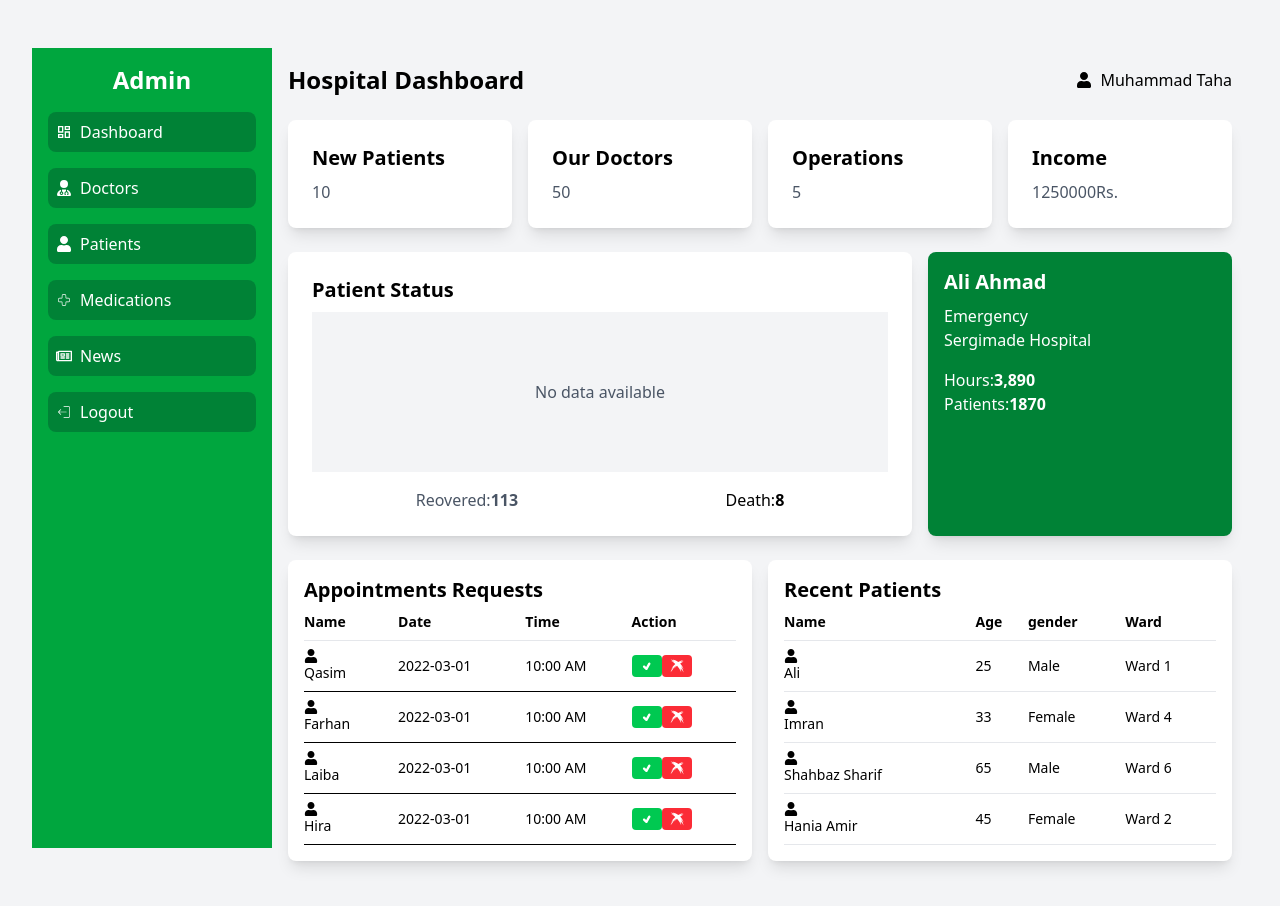
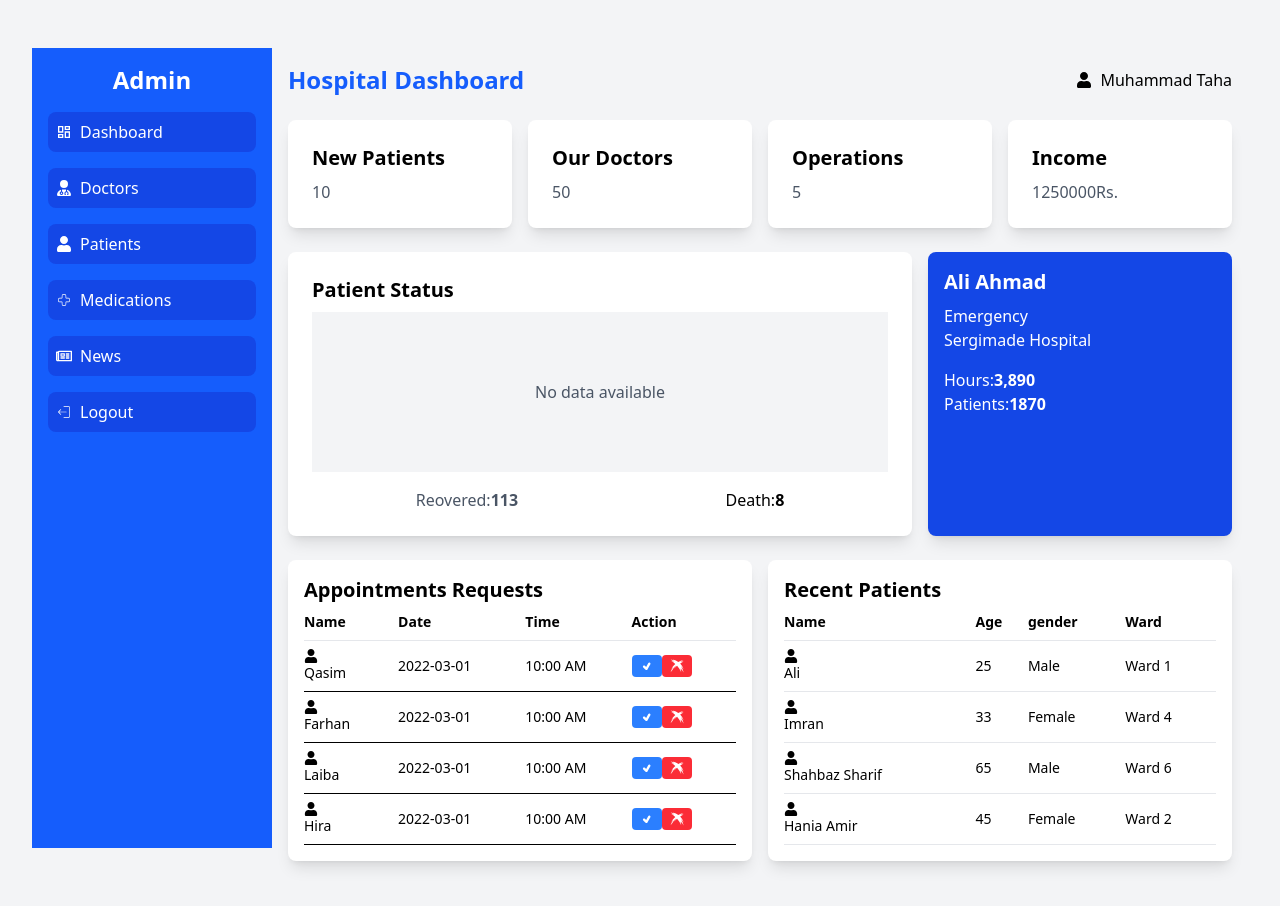
Before and after one commit to ammar25ahmad/Hospital-Management-System, a React (Vite) app in the folder frontend/: page /admin in a window 1280 px wide. Shown: the top 906 px of the page. Built offline with nearby package versions, Linux system fonts and the light colour scheme.

Commit message:
Routing Done and some changes in theme

```diff
--- a/frontend/src/components/AdminDoctor.jsx
+++ b/frontend/src/components/AdminDoctor.jsx
@@ -2,6 +2,10 @@ function AdminDoctor() {
     return (
         <>
             Doctor's Data here for Admin
+
+
+            {/* Taha idhar doctors ka data ke liye frontend banana hai matlab ke list ho gi table ki trhan ki udhar un ke name, department, patients checked,  doctors ki income waghaira aur har doctor le agay aik details ka button ho ga us me jo usne patients check kiye hon gay wo aaa rhay hon gay aur har patient se jitni fees li ho gi wo aa hi ho gi
+            lekin doctor kuch add nhi kar sakta wo sara backend se automate ho ga */}
         </>
     );
 }
--- /dev/null
+++ b/frontend/src/components/AdminMedications.jsx
@@ -0,0 +1,9 @@
+function AdminMedications() {
+    return(
+        <>
+            Medications Data here (Admin)
+        </>
+    )
+}
+
+export default AdminMedications
--- a/frontend/src/components/AdminMenu.jsx
+++ b/frontend/src/components/AdminMenu.jsx
@@ -1,4 +1,4 @@
-import { BrowserRouter, Router, Routes, Link } from "react-router-dom";
+import { Link } from "react-router-dom";
 import React from "react";
 import { MdOutlineDashboard } from "react-icons/md";
 import { FaUser } from "react-icons/fa";
@@ -8,12 +8,12 @@ import { CiLogout } from "react-icons/ci";
 import { FaRegNewspaper } from "react-icons/fa";
 
 function AdminMenu() {
-    return(
-        <aside className="w-60 bg-green-600 text-white p-4 h-screen">
+  return (
+    <aside className="w-60 bg-blue-600 text-white p-4 h-screen">
       <h1 className="text-2xl font-bold mb-4 text-center">Admin</h1>
       <ul>
         <Link to='/admin'>
-            <li className="mb-4 flex items-center bg-green-700 rounded-lg p-2">
+          <li className="mb-4 flex items-center bg-blue-700 rounded-lg p-2">
             <span className="mr-2">
               <MdOutlineDashboard />
             </span>
@@ -21,37 +21,45 @@ function AdminMenu() {
           </li>
         </Link>
         <Link to="/admin/doctors">
-            <li className="mb-4 flex items-center bg-green-700 rounded-lg p-2">
+          <li className="mb-4 flex items-center bg-blue-700 rounded-lg p-2">
             <span className="mr-2">
               <FaUserDoctor />
             </span>
             Doctors
           </li>
         </Link>
-            <li className="mb-4 flex items-center bg-green-700 rounded-lg p-2">
+        <Link to="/admin/patients">
+          <li className="mb-4 flex items-center bg-blue-700 rounded-lg p-2">
             <span className="mr-2">
               <FaUser />
             </span>
-              <a href="">Patients</a>
+            Patients
           </li>
-            <li className="mb-4 flex items-center bg-green-700 rounded-lg p-2">
+        </Link>
+        <Link to="/admin/medications">
+        <li className="mb-4 flex items-center bg-blue-700 rounded-lg p-2">
           <span className="mr-2">
             <CiMedicalCross />
           </span>
-              <a href="">Medications</a>
+          Medications
         </li>
-            <li className="mb-4 flex items-center bg-green-700 rounded-lg p-2">
+        </Link>
+        <Link to="/admin/news">
+        <li className="mb-4 flex items-center bg-blue-700 rounded-lg p-2">
           <span className="mr-2">
             <FaRegNewspaper />
           </span>
-              <a href="">News</a>
+          News
         </li>
-            <li className="mb-4 flex items-center bg-green-700 rounded-lg p-2">
+        </Link>
+        <Link to="/admin">
+        <li className="mb-4 flex items-center bg-blue-700 rounded-lg p-2">
           <span className="mr-2">
             <CiLogout />
           </span>
-              <a href="">Logout</a>
+          Logout
         </li>
+        </Link>
       </ul>
     </aside>
   )
--- /dev/null
+++ b/frontend/src/components/AdminNews.jsx
@@ -0,0 +1,9 @@
+function AdminNews() {
+    return(
+        <>
+            News Data here (Admin)
+        </>
+    )
+}
+
+export default AdminNews
--- /dev/null
+++ b/frontend/src/components/AdminPatients.jsx
@@ -0,0 +1,9 @@
+function AdminPatients() {
+    return(
+        <>
+            Patients Data here (Admin)
+        </>
+    )
+}
+
+export default AdminPatients
--- a/frontend/src/components/Admindash.jsx
+++ b/frontend/src/components/Admindash.jsx
@@ -1,5 +1,5 @@
 import React from "react";
-import { BrowserRouter, Router, Routes } from 'react-router-dom'
+import { Link } from 'react-router-dom'
 import { FaUser } from "react-icons/fa";
 import { TiTick } from "react-icons/ti";
 import { GiCrossMark } from "react-icons/gi";
@@ -11,7 +11,7 @@ const Admindash = () => {
 
         <main className="flex-1 p-4">
           <header className="flex justify-between items-center mb-6">
-            <h1 className="text-2xl font-bold">Hospital Dashboard</h1>
+            <h1 className="text-2xl text-blue-600 font-bold">Hospital Dashboard</h1>
             <div className="flex items-center">
               <span className="mr-2">
                 <FaUser />
@@ -21,14 +21,19 @@ const Admindash = () => {
           </header>
           {/* Cards Content */}
           <div className="grid grid-cols-1 md:grid-cols-2 lg:grid-cols-4 gap-4 mb-6">
+            <Link to='/admin/patients'>
               <div className="bg-white rounded-lg shadow-lg p-6">
                 <h2 className="text-xl font-bold mb-2">New Patients</h2>
                 <p className="text-gray-600">10</p>
               </div>
+            </Link>
+            <Link to='/admin/doctors'>
               <div className="bg-white rounded-lg shadow-lg p-6">
                 <h2 className="text-xl font-bold mb-2">Our Doctors</h2>
                 <p className="text-gray-600">50</p>
               </div>
+            </Link>
+
             <div className="bg-white rounded-lg shadow-lg p-6">
               <h2 className="text-xl font-bold mb-2">Operations</h2>
               <p className="text-gray-600">5</p>
@@ -54,7 +59,7 @@ const Admindash = () => {
                 </span>
               </div>
             </div>
-            <div className="bg-green-700 text-white p-4 rounded-lg shadow-lg">
+            <div className="bg-blue-700 text-white p-4 rounded-lg shadow-lg">
               <h2 className="text-xl font-bold mb-2">Ali Ahmad</h2>
               <p>Emergency</p>
               <p>Sergimade Hospital</p>
@@ -92,7 +97,7 @@ const Admindash = () => {
                     <td className="py-2">2022-03-01</td>
                     <td className="py-2">10:00 AM</td>
                     <td className="py-2">
-                      <button className="bg-green-500 hover:bg-green-700 text-white font-bold py-1 px-2 rounded">
+                      <button className="bg-blue-500 hover:bg-blue-700 text-white font-bold py-1 px-2 rounded">
                         <TiTick />
                       </button>
                       <button className="bg-red-500 hover:bg-red-700 text-white font-bold py-1 px-2 rounded">
@@ -110,7 +115,7 @@ const Admindash = () => {
                     <td className="py-2">2022-03-01</td>
                     <td className="py-2">10:00 AM</td>
                     <td className="py-2">
-                      <button className="bg-green-500 hover:bg-green-700 text-white font-bold py-1 px-2 rounded">
+                      <button className="bg-blue-500 hover:bg-blue-700 text-white font-bold py-1 px-2 rounded">
                         <TiTick />
                       </button>
                       <button className="bg-red-500 hover:bg-red-700 text-white font-bold py-1 px-2 rounded">
@@ -128,7 +133,7 @@ const Admindash = () => {
                     <td className="py-2">2022-03-01</td>
                     <td className="py-2">10:00 AM</td>
                     <td className="py-2">
-                      <button className="bg-green-500 hover:bg-green-700 text-white font-bold py-1 px-2 rounded">
+                      <button className="bg-blue-500 hover:bg-blue-700 text-white font-bold py-1 px-2 rounded">
                         <TiTick />
                       </button>
                       <button className="bg-red-500 hover:bg-red-700 text-white font-bold py-1 px-2 rounded">
@@ -146,7 +151,7 @@ const Admindash = () => {
                     <td className="py-2">2022-03-01</td>
                     <td className="py-2">10:00 AM</td>
                     <td className="py-2">
-                      <button className="bg-green-500 hover:bg-green-700 text-white font-bold py-1 px-2 rounded">
+                      <button className="bg-blue-500 hover:bg-blue-700 text-white font-bold py-1 px-2 rounded">
                         <TiTick />
                       </button>
                       <button className="bg-red-500 hover:bg-red-700 text-white font-bold py-1 px-2 rounded">
--- a/frontend/src/main.jsx
+++ b/frontend/src/main.jsx
@@ -4,12 +4,14 @@ import React from "react";
 import {BrowserRouter, Routes, Route} from 'react-router-dom'
 import "./index.css";
 import Admin from "./pages/Admin";
+import Home from "./pages/Home";
 
 
 createRoot(document.getElementById("root")).render(
   <StrictMode>
     <BrowserRouter>
       <Routes>
+        <Route path="/" element={<Home />} />
         <Route path="/admin/*" element={<Admin />} />
       </Routes>
     </BrowserRouter>
--- a/frontend/src/pages/Admin.jsx
+++ b/frontend/src/pages/Admin.jsx
@@ -3,6 +3,9 @@ import { BrowserRouter, Route, Routes } from 'react-router-dom'
 import Admindash from "../components/Admindash";
 import AdminMenu from "../components/AdminMenu";
 import AdminDoctor from "../components/AdminDoctor";
+import AdminPatients from "../components/AdminPatients";
+import AdminMedications from "../components/AdminMedications";
+import AdminNews from "../components/AdminNews";
 
 
 function Admin() {
@@ -14,6 +17,9 @@ function Admin() {
                         <Routes>
                             <Route path='/' element={<Admindash />} />
                             <Route path='/doctors' element={<AdminDoctor />} />
+                            <Route path='/patients' element={<AdminPatients />} />
+                            <Route path='/medications' element={<AdminMedications />} />
+                            <Route path='/news' element={<AdminNews />} />
                         </Routes>
                 </div>
             </div>
--- /dev/null
+++ b/frontend/src/pages/Home.jsx
@@ -0,0 +1,12 @@
+import React from 'react'
+import { Link } from 'react-router-dom'
+function Home() {
+    return(
+        <>
+            <h1>This is the Home page . You have to work on Admin Panel👇</h1>
+            <Link className='border border-2 border-green-400 px-2 py-1 m-2' to="/admin">Admin Panel</Link>
+        </>
+    )
+}
+
+export default Home;
```
Lines whose indentation alone changed are shown as unchanged.
